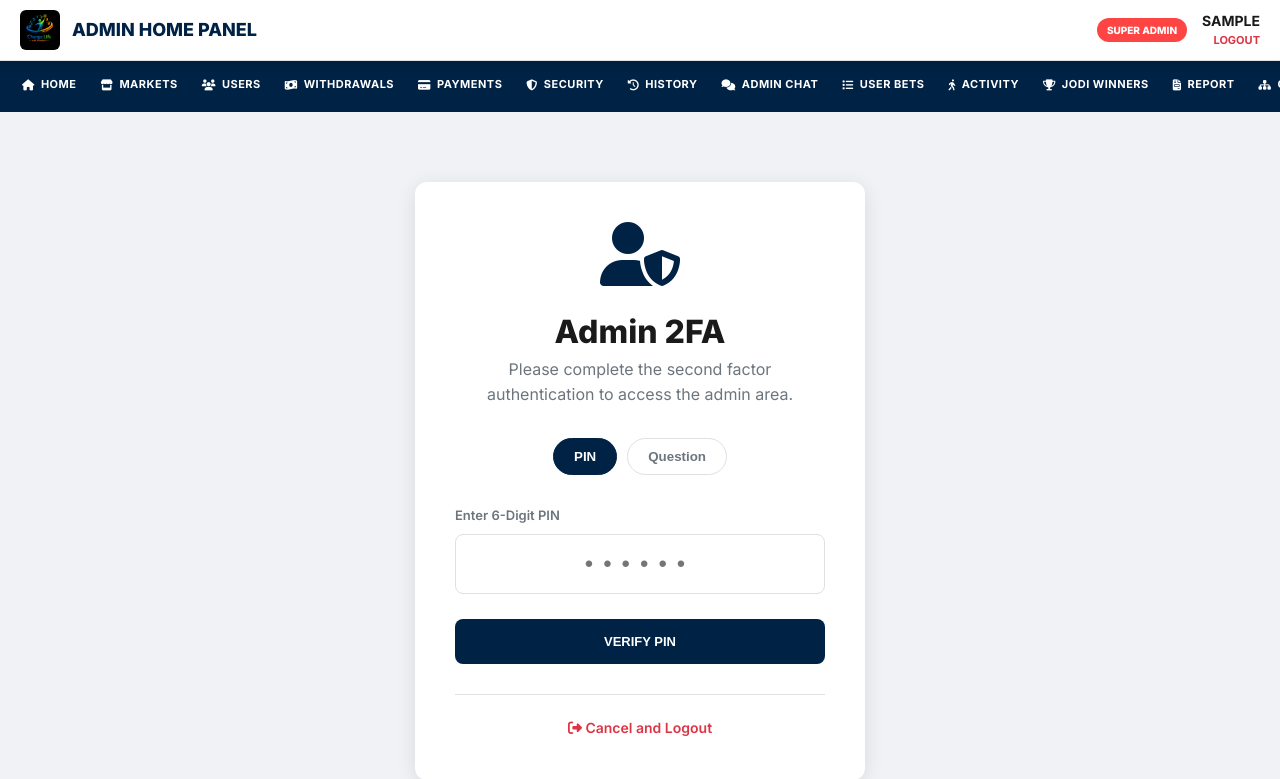
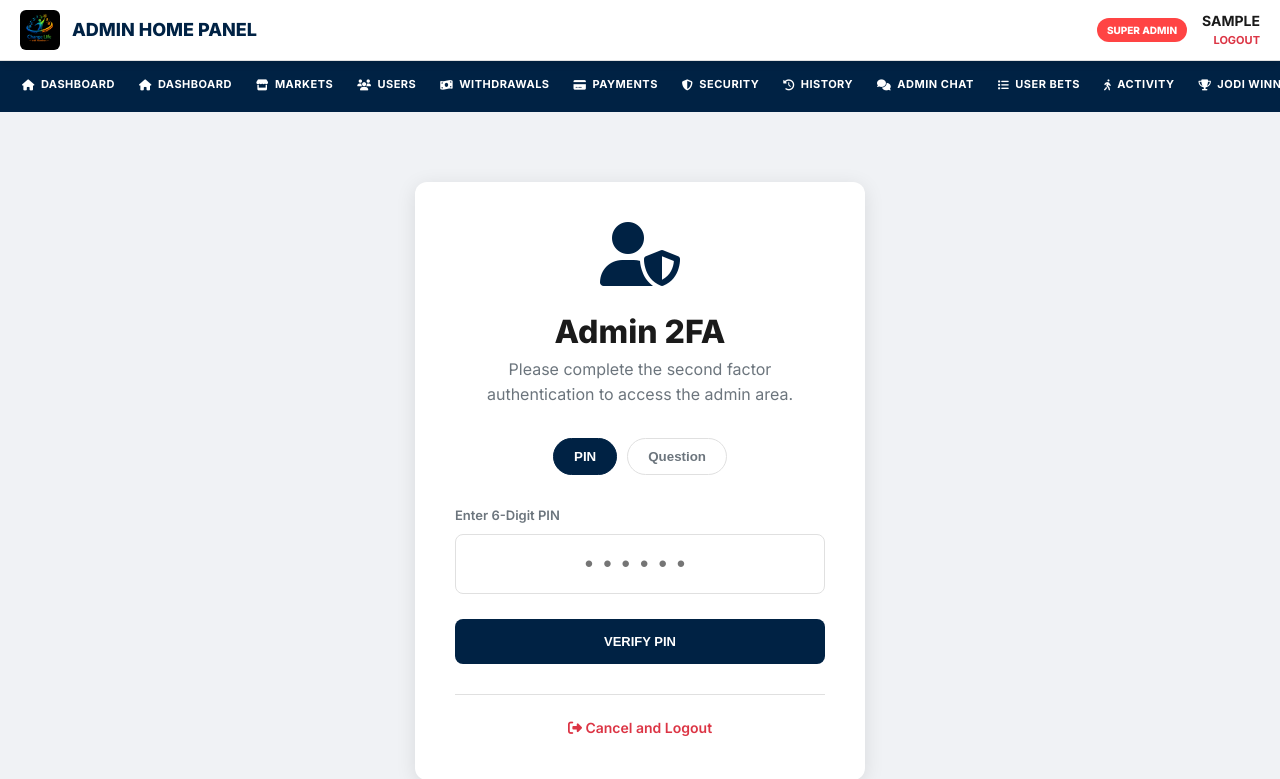
Before and after one commit to KAMALAKAR810/Kamalakar-project, a Django app: page /admin-2fa/ in a window 1280 px wide. Shown: the top 779 px of the page. Run offline with Django 5.2, Linux system fonts and the light colour scheme; the visitor is signed in with stand-in values (Sample User, id 1); data comes from the database, SQL or seed files in the repository; data that the repository does not hold is empty.

Commit message:
19-04-2026-111111111111

```diff
--- a/templates/admin_base.html
+++ b/templates/admin_base.html
@@ -317,8 +317,15 @@
 <nav class="admin-nav">
     <div class="nav-container">
         <a href="{% url 'admin_summary' %}" class="nav-link {% if request.resolver_match.url_name == 'admin_summary' %}active{% endif %}">
-            <i class="fas fa-home"></i> HOME
+            <i class="fas fa-home"></i> Dashboard
         </a>
+
+ <a href="{% url 'admin_summary' %}" class="nav-link {% if request.resolver_match.url_name == 'admin_summary' %}active{% endif %}">
+            <i class="fas fa-home"></i> Dashboard
+        </a>
+
+
+
         <a href="{% url 'manage_markets' %}" class="nav-link {% if request.resolver_match.url_name == 'manage_markets' %}active{% endif %}">
             <i class="fas fa-store"></i> Markets
         </a>
```
